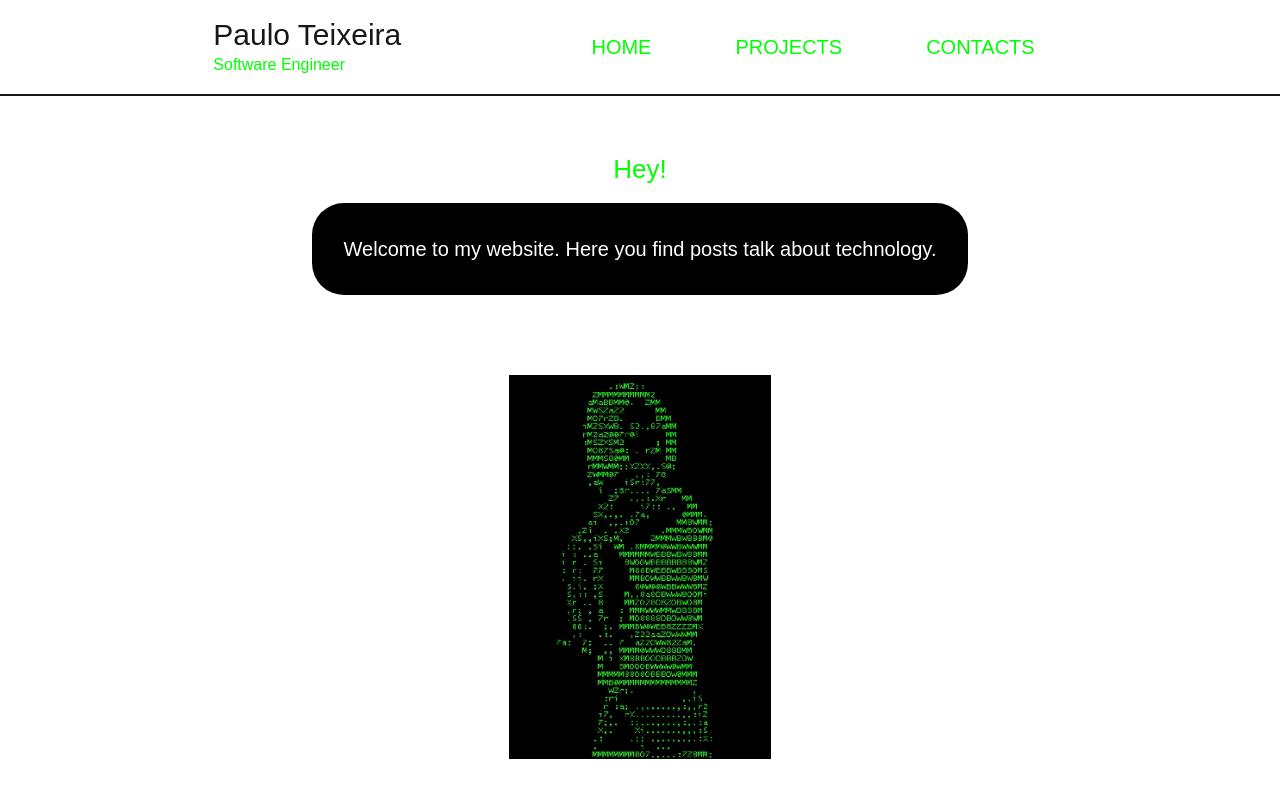
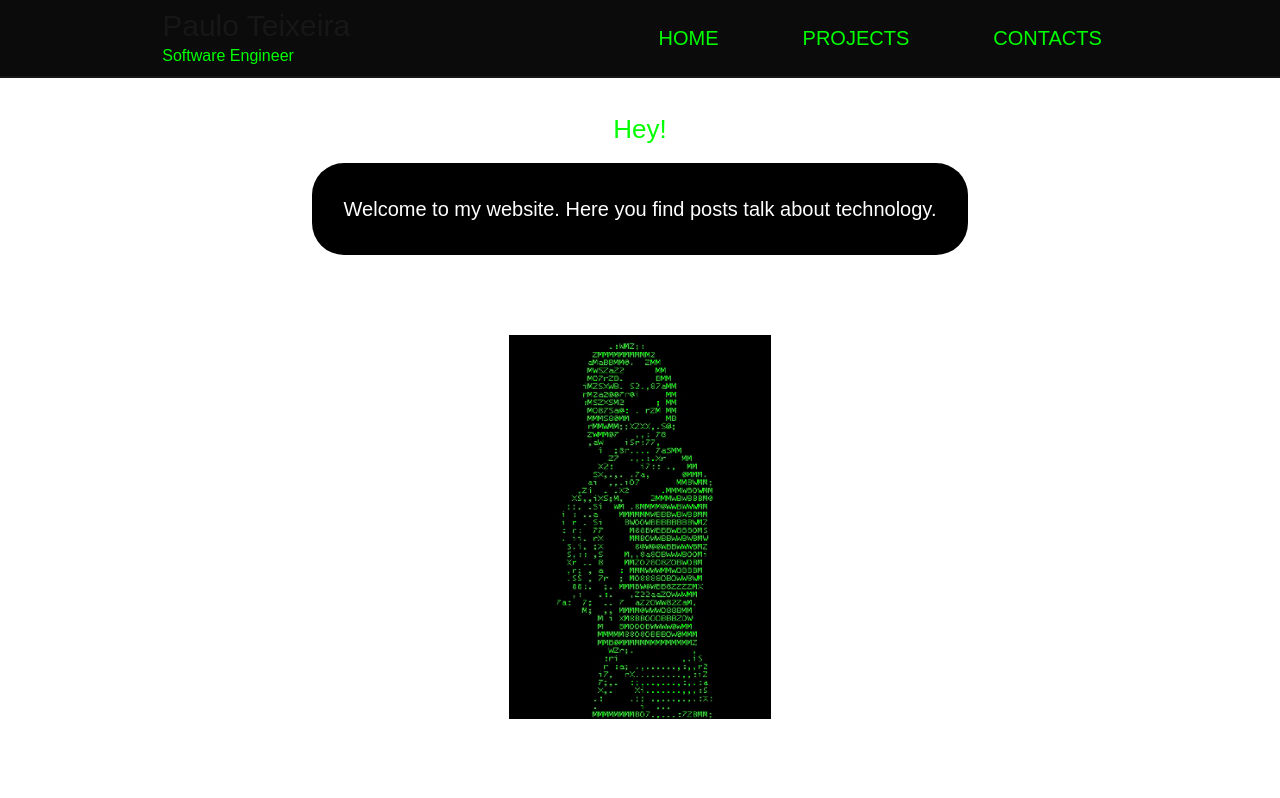
Before and after one commit to pauloteixeira01/website, a Next.js app: page /home in a window 1280 px wide. Shown: the top 798 px of the page. Built offline with nearby package versions, Linux system fonts and the light colour scheme.

Commit message:
style: padding

```diff
--- a/src/app/contact/page.tsx
+++ b/src/app/contact/page.tsx
@@ -8,7 +8,7 @@ import ItemContact from "../../components/ItemContact";
 
 export default function Contact() {
   return (
-    <div className='w-full h-lvh flex flex-col items-center pt-14'>
+    <div className='w-full h-lvh flex flex-col items-center pt-28'>
       <h1 className='text-2xl text-[#00ff00] sm:text-[26px]'>Contacts</h1>
       <div className='w-[90%] min-[601px]:w-[20%] h-[40vh] mt-8 flex flex-col items-center justify-around bg-black p-4 rounded-[2rem]'>
         <ItemContact
--- a/src/app/home/page.tsx
+++ b/src/app/home/page.tsx
@@ -5,7 +5,7 @@ import Image from "next/image";
 export default function Home() {
   return (
     <div className='flex h-lvh flex-col items-center overflow-hidden px-4 gap-20'>
-      <div className='flex flex-col items-center gap-4 pt-14'>
+      <div className='flex flex-col items-center gap-4 pt-28'>
         <h1 className='text-2xl text-[#00ff00] sm:text-[26px]'>Hey!</h1>
 
         <span className='text-white text-lg p-8 bg-black rounded-4xl sm:text-xl text-center'>
@@ -18,7 +18,7 @@ export default function Home() {
           src='/img/woman.gif'
           alt='code woman'
           className='w-64 h-64 sm:w-96 sm:h-96'
-          width={384} // só para Next/Image não ficar 16x16
+          width={384}
           height={384}
           priority
         />
--- a/src/app/layout.tsx
+++ b/src/app/layout.tsx
@@ -26,9 +26,8 @@ export default function RootLayout({
   return (
     <html lang='en'>
       <body>
-        {/* <body className='overflow-x-hidden h-lvh'> */}
-        <main className='flex flex-col items-center justify-center overflow-y-auto'>
-          <Header />
+        <Header />
+        <main className='flex flex-col items-center justify-center '>
           {children}
         </main>
       </body>
--- a/src/app/project/page.tsx
+++ b/src/app/project/page.tsx
@@ -1,67 +1,3 @@
-// "use client";
-
-// import React, { useEffect, useState } from "react";
-
-// import {
-//   Container,
-//   Content,
-//   Ul,
-//   Li,
-//   TitleProject,
-//   Url,
-//   Created_at,
-// } from "./styles";
-
-// interface ItemsApiProps {
-//   id: number;
-//   name: string;
-//   url: string;
-//   created_at: string;
-// }
-
-// export default function Project() {
-//   const [itemsApi, setItemsApi] = useState<ItemsApiProps[]>([]);
-
-//   useEffect(() => {
-//     const abortController = new AbortController();
-
-//     function getGitHubAPI() {
-//       fetch("https://api.github.com/users/pauloteixeira01/repos")
-//         .then(async (res) => {
-//           if (!res.ok) {
-//             throw new Error(`Failure with status: ${res.status}`);
-//           }
-//           const data = await res.json();
-//           setItemsApi(data);
-//         })
-//         .catch((e) => console.log(e));
-//     }
-
-//     getGitHubAPI();
-
-//     return () => abortController.abort();
-//   }, []);
-
-//   return (
-//     <Container>
-//       <Content>
-//         <Ul>
-//           {itemsApi.map((item) => (
-//             <Li key={item.id}>
-//               <TitleProject>{item.name.toUpperCase()}</TitleProject>
-//               <Url>URL: {item.url}</Url>
-//               <Created_at>
-//                 Data Criação:{" "}
-//                 {Intl.DateTimeFormat("pt-BR").format(new Date(item.created_at))}
-//               </Created_at>
-//             </Li>
-//           ))}
-//         </Ul>
-//       </Content>
-//     </Container>
-//   );
-// }
-
 "use client";
 
 import React, { useEffect, useState } from "react";
@@ -92,7 +28,7 @@ export default function Project() {
         setItemsApi(data);
         // eslint-disable-next-line @typescript-eslint/no-explicit-any
       } catch (e: any) {
-        if (e.name === "AbortError") return; // ignora abortos normais
+        if (e.name === "AbortError") return;
         console.error(e);
       }
     }
@@ -103,7 +39,7 @@ export default function Project() {
   }, []);
 
   return (
-    <div className='w-full flex flex-col items-center justify-center pt-14'>
+    <div className='w-full flex flex-col items-center justify-center pt-28'>
       <h1 className='text-2xl text-[#00ff00] sm:text-[26px]'>Projects</h1>
       <div className='flex justify-center items-center h-full p-5 max-[600px]:p-[5px]'>
         <ul className='overflow-x-auto h-full scrollbar-thin scrollbar-thumb-gray-500 scrollbar-track-gray-200 rounded-lg'>
--- a/src/components/Header/index.tsx
+++ b/src/components/Header/index.tsx
@@ -25,8 +25,8 @@ export default function Header() {
       : "";
 
   return (
-    <header className='h-24 w-full flex items-center justify-center border-b-2 relative'>
-      <div className='w-full h-full flex items-center justify-between px-8 lg:w-2/3 sm:px-0'>
+    <header className='fixed inset-x-0 top-0 z-50 w-full justify-center items-center bg-[#0b0b0b] border-b-2 p-2'>
+      <div className='w-full h-full flex items-center justify-between pl-4 sm:justify-around'>
         <div className='flex flex-col'>
           <h1 className='text-3xl'>Paulo Teixeira</h1>
           <span className='text-[#00ff00]'>Software Engineer</span>
@@ -44,7 +44,7 @@ export default function Header() {
         </button>
 
         {/* === Navegação Desktop === */}
-        <nav id='site-nav' className='hidden max-[560px]:hidden sm:flex gap-5'>
+        <nav id='site-nav' className='hidden  sm:flex gap-5'>
           <Link
             href='/'
             className={`text-[#00ff00] no-underline text-[20px] transition sm:px-8 flex items-center ${isActive(
```
